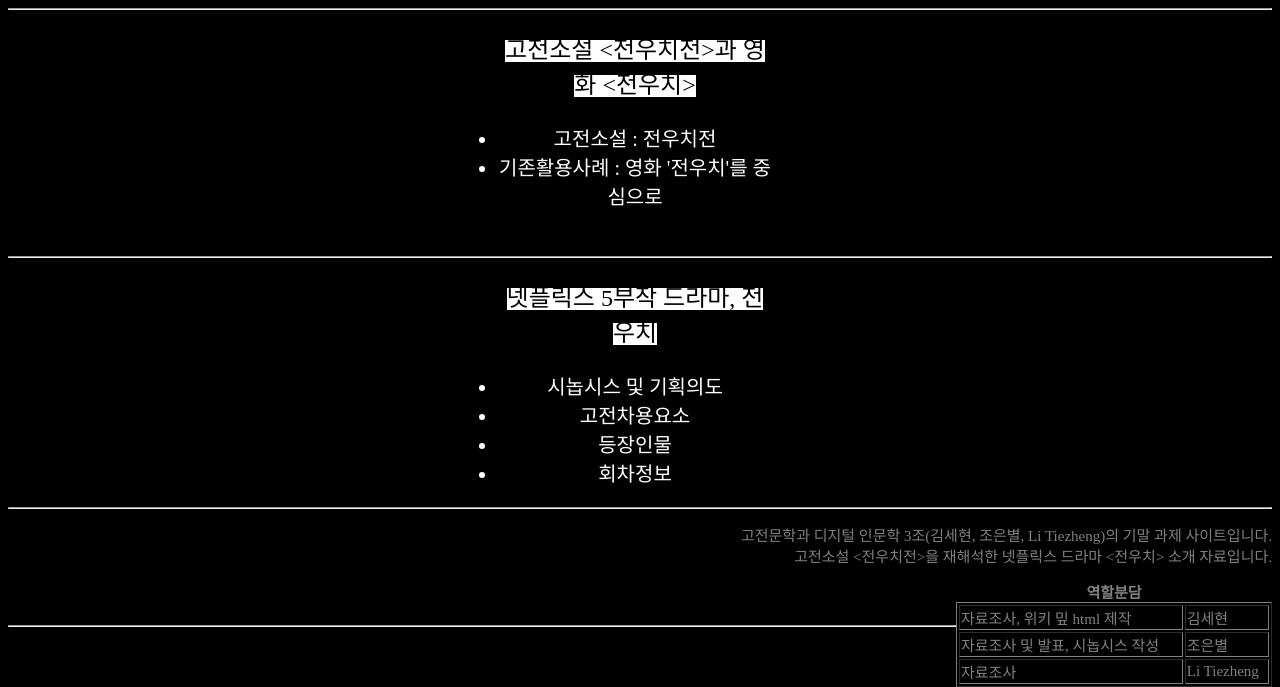
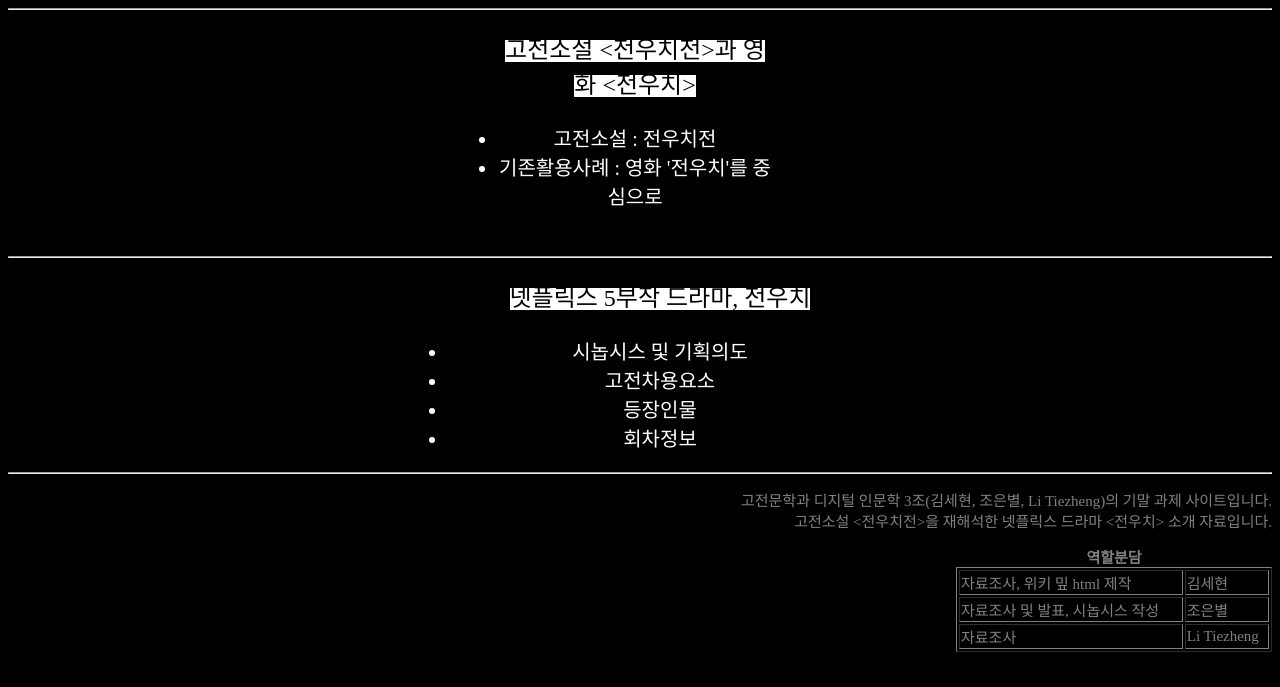
Before and after one commit to kimsehyeon/group3_khdh21_final, a plain HTML site: page index.html in a window 1280 px wide. Shown: the part 439-1126 px from the top of the page. After the commit the page ends 1091 px from the top, so only its background shows below. Drawn offline with Linux system fonts and the light colour scheme; a web font is replaced by a local one.

Commit message:
Add files via upload

```diff
--- a/index.html
+++ b/index.html
@@ -68,7 +68,7 @@
   </ul></a>
 </br>
 <hr>
-  <ul type="1", style="text-align: center; margin-left: 450px; margin-right: 500px">
+  <ul type="1", style="text-align: center; margin-left: 400px; margin-right: 400px">
     <li style="color: black;"><span class="highlight"><big>넷플릭스 5부작 드라마, 전우치</li></span></big>
   </br>
     <a href="purpose.html"><li>시놉시스 및 기획의도</li>
@@ -99,6 +99,5 @@
 </table>
 </br>
 </br>
-<hr>
 </body>
 </html>
```
